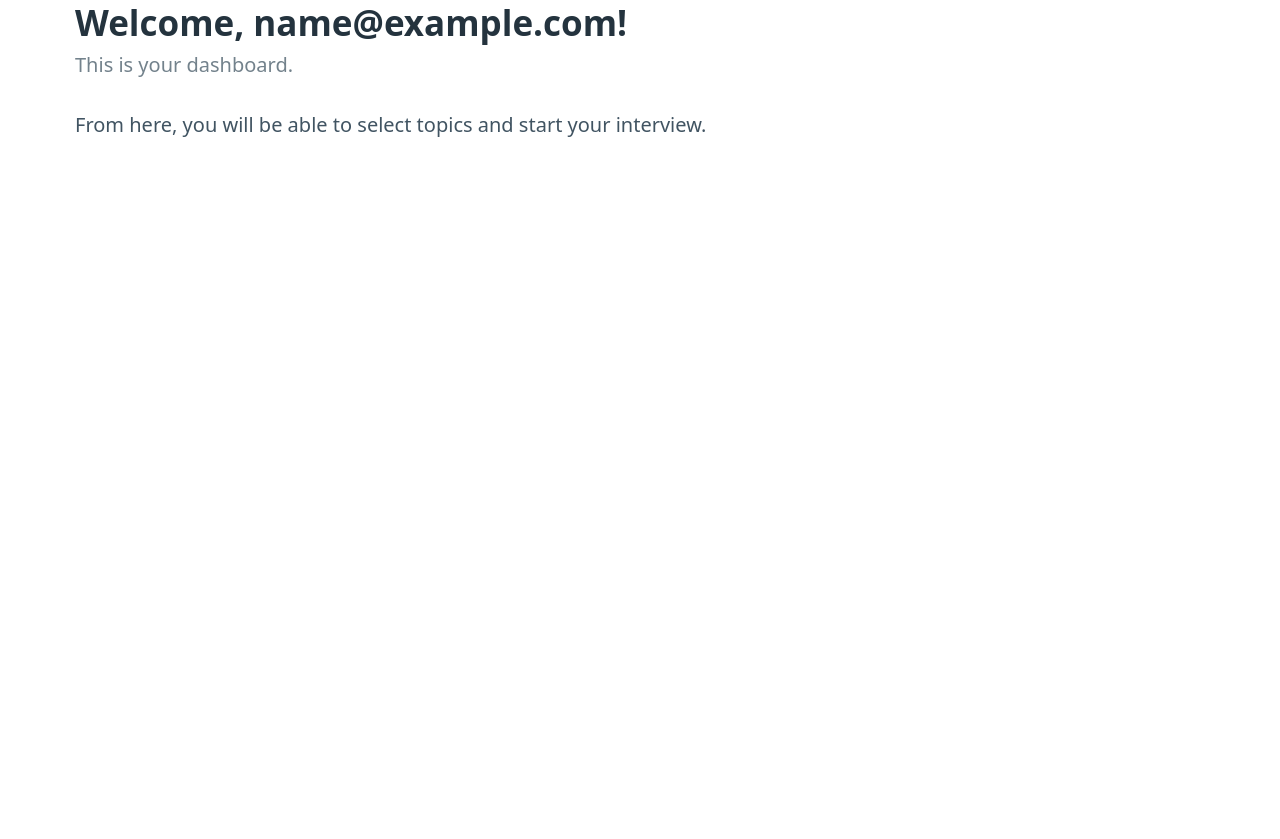
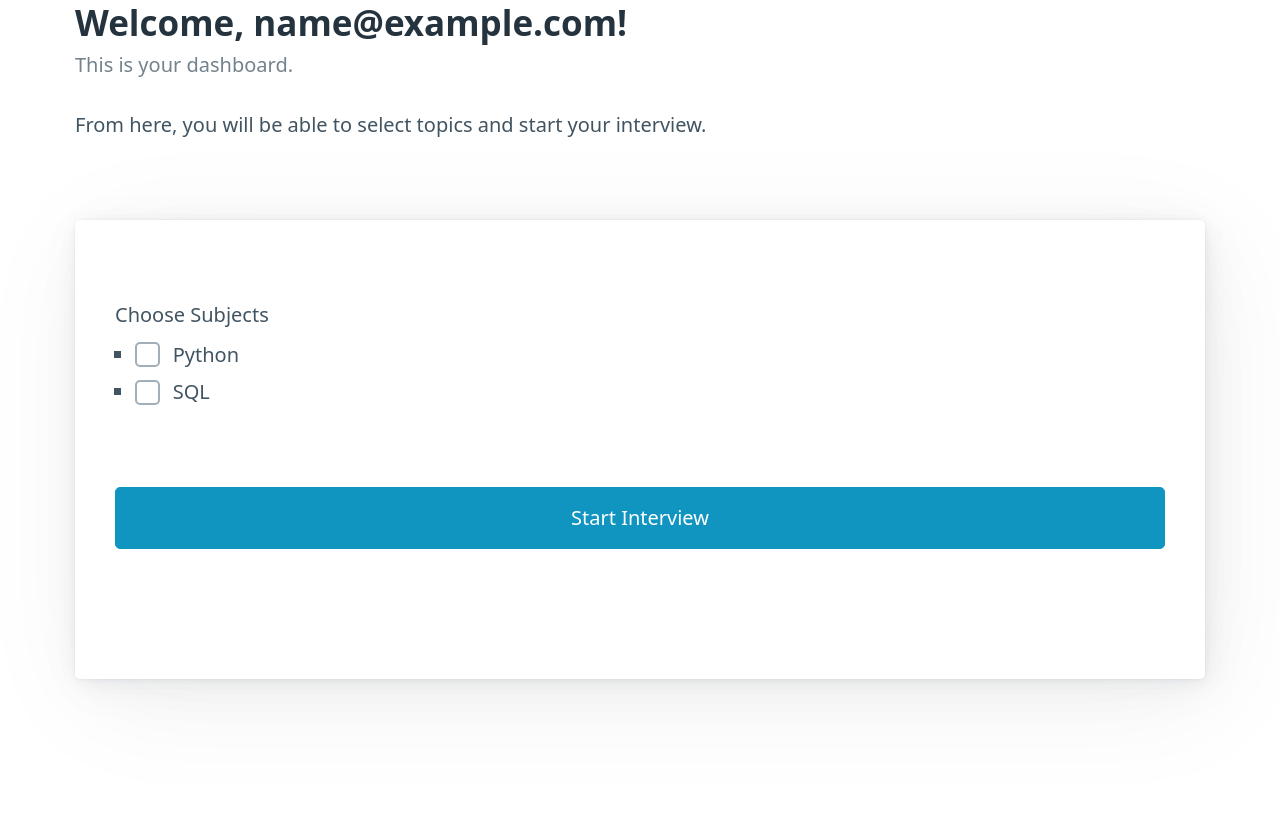
Before and after one commit to VertingsXin/ai_mock_interview, a Flask app: page /dashboard in a window 1280 px wide. Shown: the part 153-992 px from the top of the page. Before the commit the page ends 290 px from the top, so only its background shows below. Run offline with Flask 3, Linux system fonts and the light colour scheme; the visitor is signed in with stand-in values (Sample User, id 1); data comes from the database, SQL or seed files in the repository.

```diff
--- a/app.py
+++ b/app.py
@@ -141,33 +141,33 @@ def dashboard():
             return redirect(url_for('dashboard'))
         session['interview_id'] = new_interview.id
         session['question_ids'] = [q.id for q in questions]
-        return redirect(url_for('interview_question', q_idx=0))
+        return redirect(url_for('interview_question', question_index=0))
     return render_template('dashboard.html', title='Dashboard', form=form)
 
-@app.route('/interview/question/<int:q_idx>', methods=['GET', 'POST'])
+@app.route('/interview/question/<int:question_index>', methods=['GET', 'POST'])
 @login_required
-def interview_question(q_idx):
+def interview_question(question_index):
     if 'question_ids' not in session:
         flash('Interview session not found. Please start a new one.')
         return redirect(url_for('dashboard'))
 
     question_ids = session['question_ids']
-    if q_idx >= len(question_ids):
+    if question_index >= len(question_ids):
         return redirect(url_for('interview_summary'))
 
-    question_id = question_ids[q_idx]
+    question_id = question_ids[question_index]
     question = Question.query.get_or_404(question_id)
     form = AnswerForm()
     if form.validate_on_submit():
         attempt = Attempt(interview_id=session['interview_id'], question_id=question_id, user_answer=form.answer.data)
         db.session.add(attempt)
         db.session.commit()
-        next_q_idx = q_idx + 1
+        next_q_idx = question_index + 1
         if next_q_idx < len(question_ids):
-            return redirect(url_for('interview_question', q_idx=next_q_idx))
+            return redirect(url_for('interview_question', question_index=next_q_idx))
         else:
             return redirect(url_for('interview_summary'))
-    return render_template('interview_question.html', question=question, form=form, q_idx=q_idx, total_questions=len(question_ids))
+    return render_template('interview_questions.html', question=question, form=form, question_index=question_index, total_questions=len(question_ids))
 
 
 # Interview Summary Route with NLP Analysis
--- a/templates/dashboard.html
+++ b/templates/dashboard.html
@@ -6,4 +6,16 @@
         <h3>This is your dashboard.</h3>
     </hgroup>
     <p>From here, you will be able to select topics and start your interview.</p>
+
+    <article>
+        <form method="POST" action="">
+            {{form.hidden_tag()}}
+            <fieldset>
+                <legend>{{form.subjects.label}}</legend>
+                {{form.subjects()}}
+            </fieldset>
+            <br>
+            {{form.submit(class="primary")}}
+        </form>
+    </article>
 {% endblock %}
```
Also changed, not shown: templates/interview_questions.html (added, +12 -0 lines).
